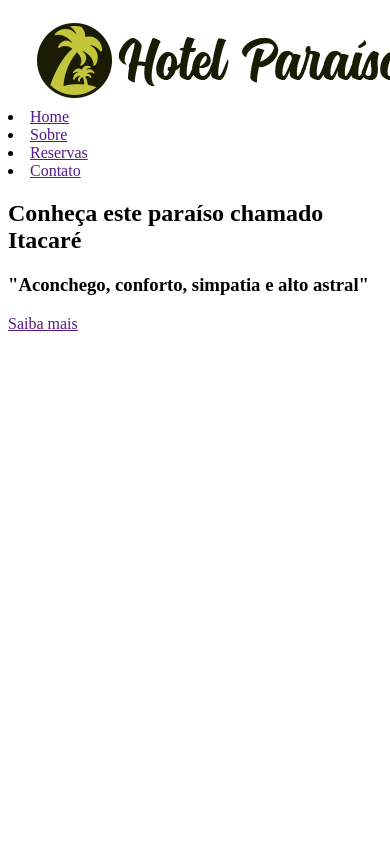
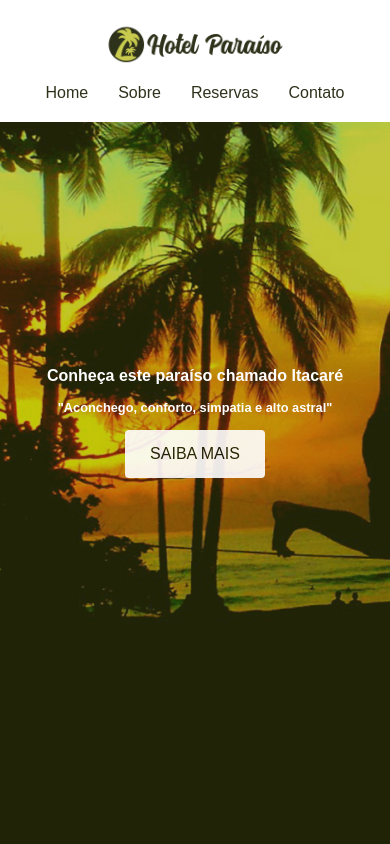
Before and after one commit to Under0Cover/Cursos_Site_Node_Studio, a PHP site: page /Projeto/index.html in a window 390 px wide; the page is wider, and only the part inside the window is pictured. Run offline with PHP 8.4, Linux system fonts and the light colour scheme.

Commit message:
CSS - Projeto

```diff
--- a/FlexBox/Projeto/css/style.css
+++ b/FlexBox/Projeto/css/style.css
@@ -1,8 +1,38 @@
-.container {background-color: #ccc; height: 500px; display: flex; flex-direction: row; flex-wrap: wrap; justify-content: flex-start; align-items: flex-start; align-content: stretch;}
-.item {background-color: #333; color: #fff; padding: 20px; margin: 5px; height: 30px; flex-grow: 1; flex-basis: 50px; flex-shrink: 1;}
-.article-01 {order: 3; align-self: flex-end;}
-.article-02 {order: 5; align-self: center;}
-.article-03 {order: 1; flex-grow: 5;}
-.article-04 {order: 6; flex-grow: 5;}
-.article-05 {order: 4; align-self: flex-end;}
-.article-06 {order: 2; align-self: center;}
+/* RESET */
+* {margin: 0; padding: 0; font-size: 100%; box-sizing: border-box; font-family: 'Opens Sans', sans-serif;}
+nav, ul {list-style: none;}
+a {text-decoration: none; cursor: pointer; opacity: 0.9;}
+a:hover {opacity: 1;}
+
+/* HEADER */
+header {width: 100%; position: absolute; top: 0; left: 0; display: flex; justify-content: space-between; align-items: center; padding: 20px 50px; background-color: #fff;}
+header img {width: 200px;}
+header nav {display: flex;}
+header li a {color: #191c03;}
+header li {margin: 0 15px;}
+header li:first-child {margin-left: 0;}
+header li:last-child {margin-right: 0;}
+@media (max-width: 700px) {
+    header {flex-direction: column;}
+    header img {margin-bottom: 15px;}
+}
+
+/* HERO */
+.hero {background-image: url("../img/hero.jpg"); background-size: cover; min-height: 100vh; color: #fff; display: flex; align-items: center; flex-direction: column; justify-content: center; text-align: center;}
+.hero h1 {font-size: 3.2rem; margin-bottom: 15px;}
+.hero h3 {font-size: 2rem; margin-bottom: 15px;}
+.hero .btn {background-color: #fff; border-radius: 4px; color: #191c03; padding: 15px 25px; text-transform: uppercase;}
+@media (max-width: 1000px) {
+    .hero h1 {font-size: 2rem;}
+    .hero h3 {font-size: 1.5rem;}
+}
+
+@media (max-width: 600px) {
+    .hero h1 {font-size: 1.5rem;}
+    .hero h3 {font-size: 1.2rem;}
+}
+
+@media (max-width: 450px) {
+    .hero h1 {font-size: 1rem;}
+    .hero h3 {font-size: 0.8rem;}
+}
```
